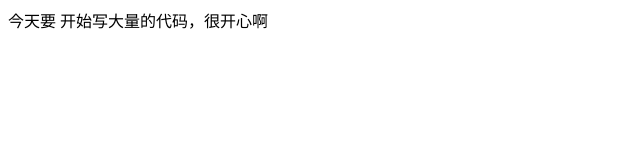
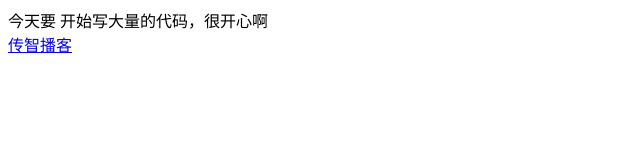
Before and after one commit to jackcong-it/gitDemo41, a plain HTML site: page index.html in a window 1280 px wide. Shown: the whole page, without its empty margins (0-640 px from the left). Drawn offline with Linux system fonts and the light colour scheme.

Commit message:
新增一个超链接

```diff
--- a/index.html
+++ b/index.html
@@ -22,5 +22,6 @@
 </head>
 <body>
     <div>今天要 开始写大量的代码，很开心啊</div>
+    <a href="http://www.itcast.cn">传智播客</a>
 </body>
 </html>
```
